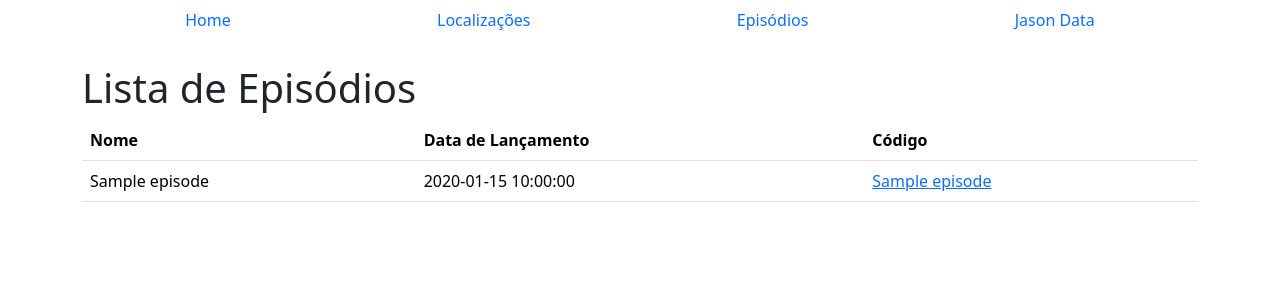
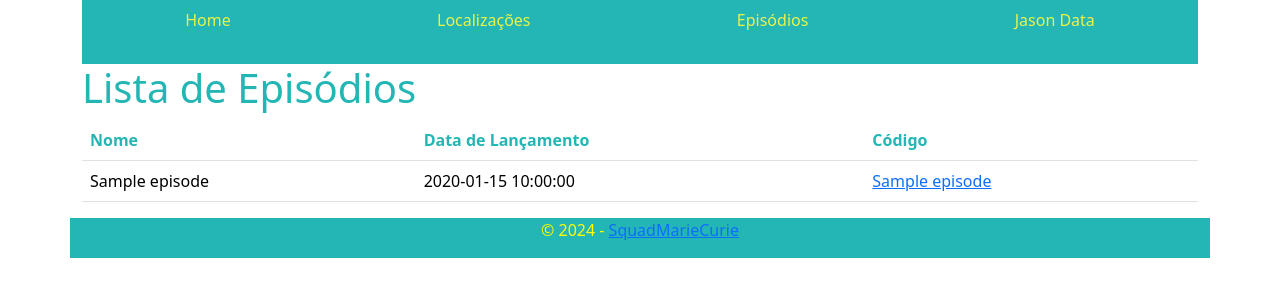
Before and after one commit to Bea-Martins/API_SquadMarieCurie, a Flask app: template templates/episodes.html in a window 1280 px wide. Shown: the top 300 px of the page. Run offline with Flask 3, Linux system fonts and the light colour scheme; the template is opened without the code that fills it: most values are stand-ins (such as "Sample title", 1, 10 or a date in 2020).

Commit message:
Estiliezação e inserção do Footer

```diff
--- a/templates/characters.html
+++ b/templates/characters.html
@@ -13,14 +13,14 @@
   <div class="col-sm-3 col-6">
     <!-- Cada personagem será exibido em uma coluna com largura específica -->
 
-    <img src="{{character.image}}" alt="{{character.name}}" class="img-fluid img-thumbnail" />
+    <img src="{{character.image}}" alt="{{character.name}}" class="img-fluid img-thumbnail" style="background-color: aquamarine;"/>
     <!-- Exibe a imagem do personagem com o nome -->
 
     <h3 class="h5">{{character.name}}</h3>
     <!-- Exibe o nome do personagem como um cabeçalho de nível 3 (h3) -->
 
     <p>
-      <a href="/profile/{{character.id}}" class="btn btn-primary">Ver perfil</a>
+      <a href="/profile/{{character.id}}" class="btn btn-primary" style="color: rgb(232, 244, 73) ;  background-color:rgb(36, 182, 180); border: none;">Ver perfil</a>
       <!-- Cria um link para o perfil do personagem com o ID específico -->
     </p>
   </div>
--- a/templates/episodes.html
+++ b/templates/episodes.html
@@ -1,13 +1,13 @@
 {% extends "layout.html" %}
 
 {% block content %}
-    <h1>Lista de Episódios</h1>
+    <h1 style="color: rgb(36,182,180)">Lista de Episódios</h1>
     <table class="table">
         <thead>
             <tr>
-                <th scope="col">Nome</th>
-                <th scope="col">Data de Lançamento</th>
-                <th>Código</th>
+                <th scope="col" style="color: rgb(36,182,180);">Nome</th>
+                <th scope="col" style="color:rgb(36,182,180)">Data de Lançamento</th>
+                <th style="color:rgb(36,182,180)">Código</th>
             </tr>
         </thead>
         <tbody>
--- /dev/null
+++ b/templates/footer.html
@@ -0,0 +1,9 @@
+<footer>
+    <div class="container" style="background-color: rgb(36,182, 180)">
+        <div class="row">
+            <div class="col-md-12 text-center">
+                <p>&copy; 2024 - <a href="https://github.com/Bea-Martins/API_SquadMarieCurie">SquadMarieCurie</a></p>
+            </div>
+        </div>
+    </div>
+</footer>
--- a/templates/layout.html
+++ b/templates/layout.html
@@ -8,14 +8,19 @@
   <link href="https://cdn.jsdelivr.net/npm/bootstrap@5.3.1/dist/css/bootstrap.min.css?v=1" rel="stylesheet" integrity="sha384-4bw+/aepP/YC94hEpVNVgiZdgIC5+VKNBQNGCHeKRQN+PtmoHDEXuppvnDJzQIu9" crossorigin="anonymous">
 </head>
 
-<body>
+<body style="color: yellow;">
 
   <main class="container">
     {% include "nav.html" %}
 
+
     {% block content %}
     {% endblock %}
   </main>
+  {% include "footer.html" %}
+  <script src="https://cdn.jsdelivr.net/npm/bootstrap@5.3.1/dist/js/bootstrap.bundle.min.js?v=1" integrity="sha384-4bw+/aepP/YC94hEpVNVgiZdgIC5+VKNBQNGCHeKRQN+PtmoHDEXuppvnDJzQIu9" crossorigin="anonymous"></script>
+
+
 
 </body>
 
--- a/templates/nav.html
+++ b/templates/nav.html
@@ -1,9 +1,10 @@
-<header>
-  <nav class="nav nav-pills nav-fill">
-      <a class="nav-link" href="/">Home</a>
-      <a class="nav-link" href="/locations">Localizações</a>
-      <a class="nav-link" href="/episodes">Episódios</a>
-      <a class="nav-link" href="/lista">Jason Data</a>
+<header style="border: 15cap; color: aquamarine; background-color: rgb(36, 182, 180); border-left: none;">
+ <nav class="nav nav-pills nav-fill" >
+      <a class="nav-link" href="/" style="color: rgb(232, 244, 73);">Home</a>
+      <a class="nav-link" href="/locations" style="color:rgb(232, 244, 73)">Localizações</a>
+      <a class="nav-link" href="/episodes" style="color: rgb(232,244, 73 );">Episódios</a>
+      <a class="nav-link" href="/lista" style="color:rgb(232, 244, 73);">Jason Data</a>
   </nav>
   <br>
+
 </header>
--- a/templates/profile.html
+++ b/templates/profile.html
@@ -1,10 +1,11 @@
 {% extends "layout.html" %} {% block content%}
 <div class="row">
-  <div class="col-sm-3 col-6">
+  <div class="col-sm-3 col-6" >
     <img
+    style="background-color: aquamarine;"
       src="{{profile.image}}"
       alt="{{profile.name}}"
-      class="img-fluid img-thumbnail"
+      class="img-fluid img-thumbnail background-color: aquamarine; border: none;"
     />
   </div>
   <div class="col-sm-3 col-6">
```
Also changed, not shown: templates/episode.html (+5 -5 lines), templates/locations.html (+4 -4 lines).
